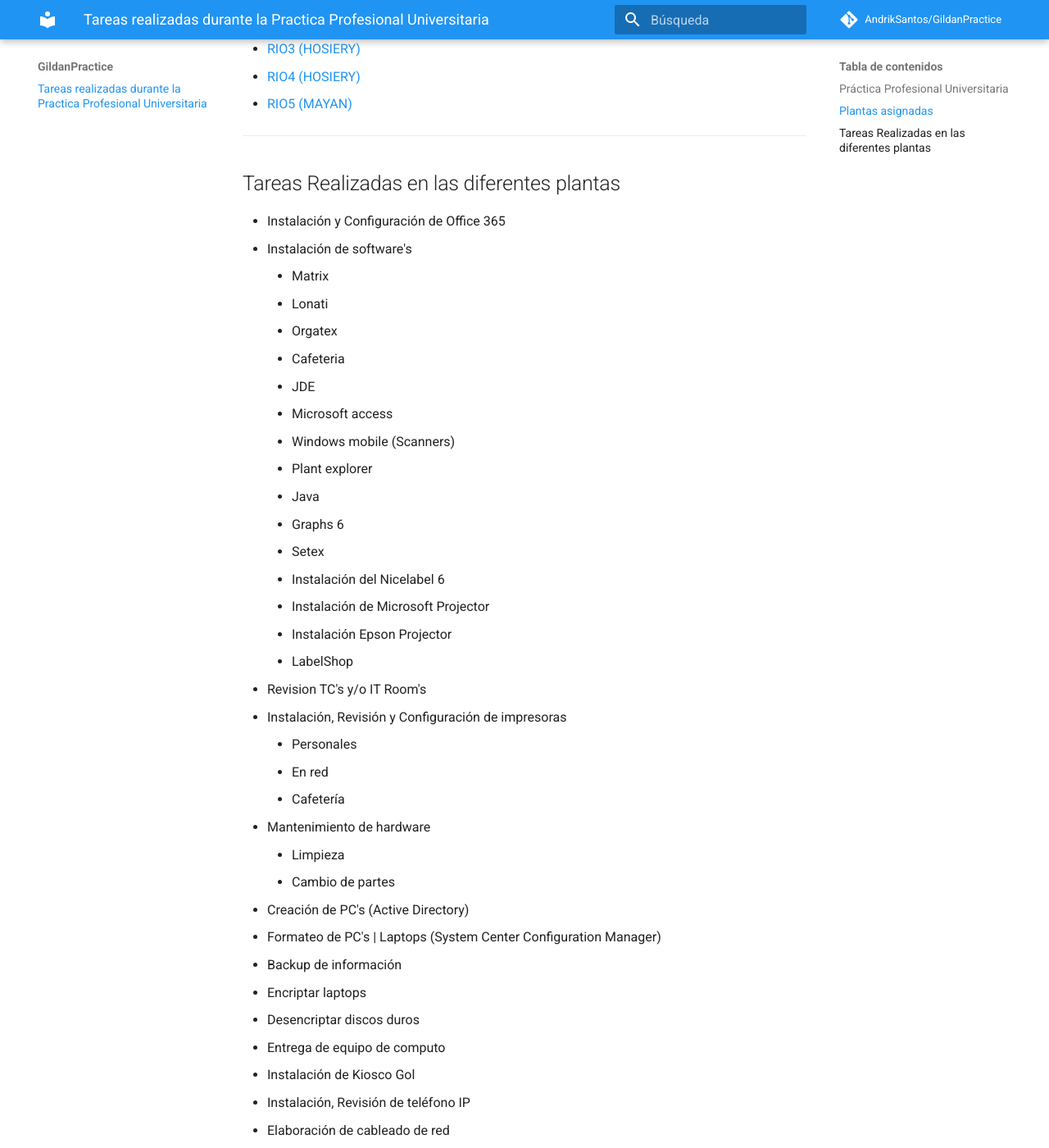
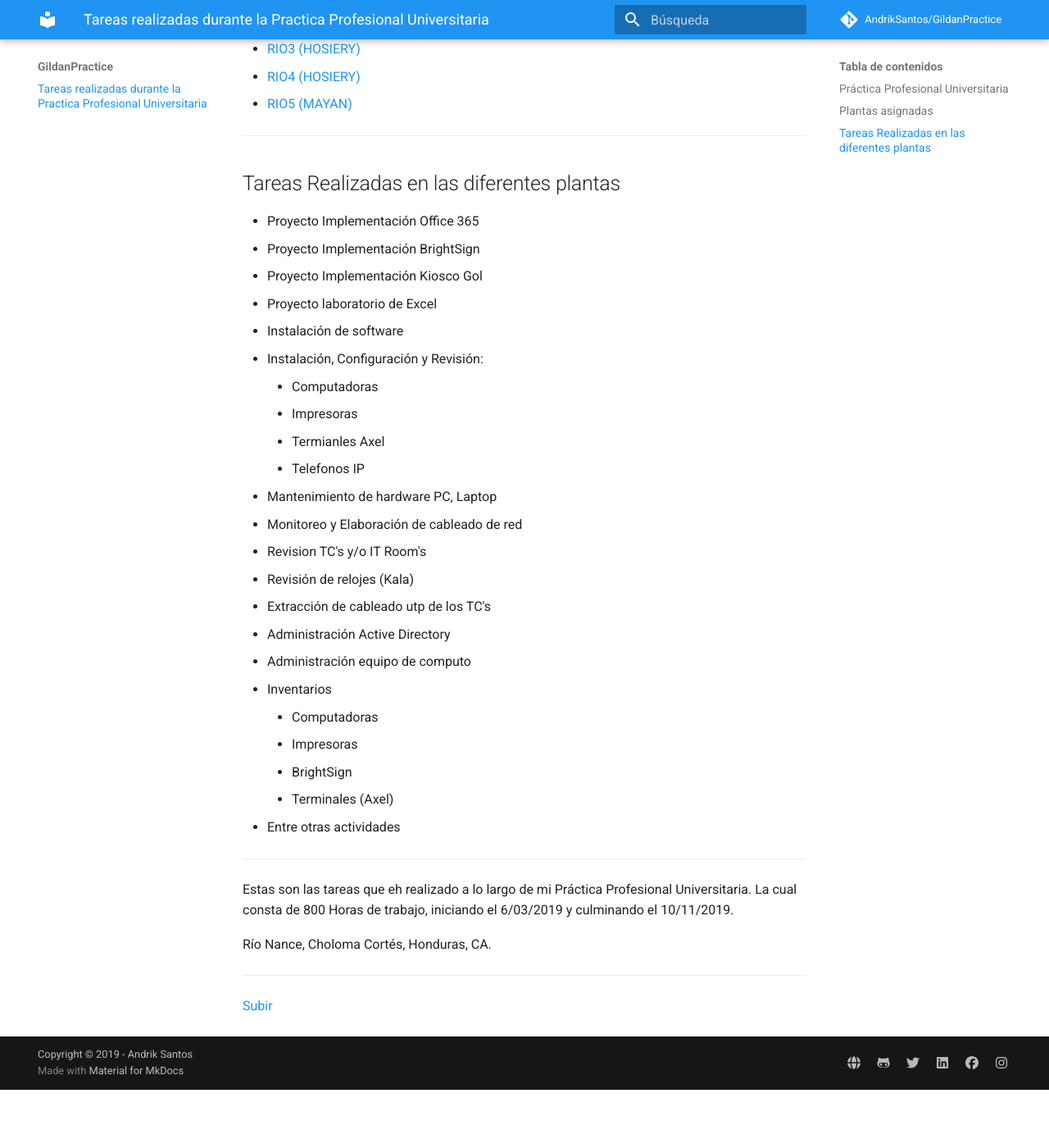
Before and after one commit to andriksantos/GildanPractice, an MkDocs documentation site: the page built from docs/index.md, in a window 1280 px wide and 1400 px high, scrolled down 287 px. Shown: the whole window at 82% size. Built offline with MkDocs 1.6.1 and Material for MkDocs 9.7.7, drawn with Linux system fonts in a browser that asks for light colours; comment, search, counter and statistics services are not loaded; old or Windows-style settings are respelled for this version of MkDocs; after the commit the page ends 1616 px from its top, so only the background shows below that; some of the changed text lies outside the part shown.

Commit message:
actualizacion de la pagina

```diff
--- a/docs/index.md
+++ b/docs/index.md
@@ -10,63 +10,28 @@
 ---
 
 ## Tareas Realizadas en las diferentes plantas
-- Instalación y Configuración de Office 365
-- Instalación de software's
-    - Matrix
-    - Lonati
-    - Orgatex
-    - Cafeteria
-    - JDE
-    - Microsoft access
-    - Windows mobile (Scanners)
-    - Plant explorer
-    - Java
-    - Graphs 6
-    - Setex
-    - Instalación del Nicelabel 6
-    - Instalación de Microsoft Projector
-    - Instalación Epson Projector
-    - LabelShop
+- Proyecto Implementación Office 365
+- Proyecto Implementación BrightSign
+- Proyecto Implementación Kiosco Gol
+- Proyecto laboratorio de Excel
+- Instalación de software
+- Instalación, Configuración y Revisión:
+    - Computadoras
+    - Impresoras
+    - Termianles Axel
+    - Telefonos IP
+- Mantenimiento de hardware PC, Laptop
+- Monitoreo y Elaboración de cableado de red
 - Revision TC's y/o IT Room's
-- Instalación, Revisión y Configuración de impresoras
-    - Personales
-    - En red
-    - Cafetería
-- Mantenimiento de hardware
-    - Limpieza
-    - Cambio de partes
-- Creación de PC's (Active Directory)
-- Formateo de PC's | Laptops (System Center Configuration Manager)
-- Backup de información
-- Encriptar laptops
-- Desencriptar discos duros
-- Entrega de equipo de computo
-- Instalación de Kiosco Gol
-- Instalación, Revisión de teléfono IP
-- Elaboración de cableado de red
-- Instalación y Configuración de terminales Axel
-    - JDE
-    - DCLink
 - Revisión de relojes (Kala)
-- Habilitación de puntos de red
-- Revisión de máquinas de compactado (Red)
-- Cambios de contraseñas
-    - Windows
-    - JDE
-- Desbloqueó de usuarios
-    - Windows
-    - JDE
-- Configuración de ODBC
-- Instalación de Access run time 2003, 2010
-- Instalación laboratorio de Excel
-- Instalación de BrightSign
 - Extracción de cableado utp de los TC's
-- Configuración Cisco Jabber
+- Administración Active Directory
+- Administración equipo de computo
 - Inventarios
+    - Computadoras
+    - Impresoras
+    - BrightSign
     - Terminales (Axel)
-    - Computadoras
-    - BrightSign
-    - Impresoras
 - Entre otras actividades
 ---
 
```
Also changed, not shown: site/index.html, site/search/search_index.json, site/sitemap.xml.
